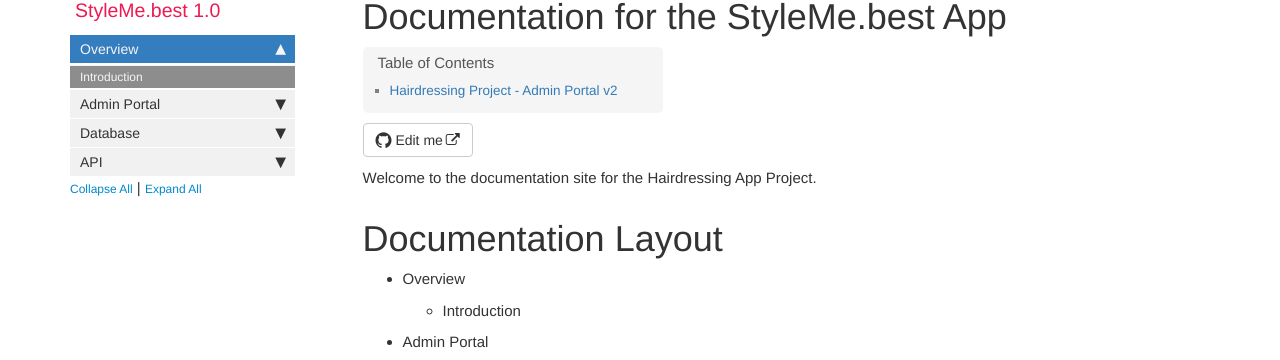
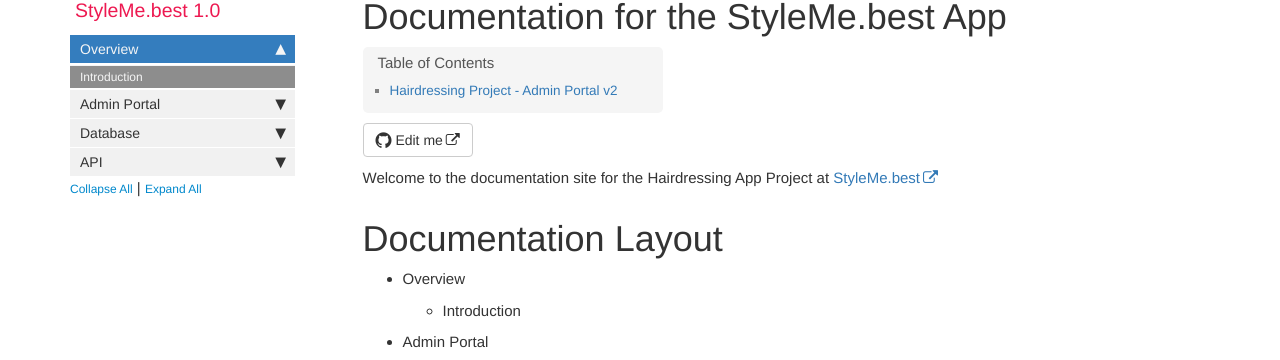
Before and after one commit to HairdressingProject/Documentation, a Jekyll site: the page built from index.md, in a window 1280 px wide. Shown: the part 94-454 px from the top of the page. Built offline with Jekyll 4.4.1, drawn with Linux system fonts in a browser that asks for light colours; comment, search, counter and statistics services are not loaded.

```diff
--- a/index.md
+++ b/index.md
@@ -5,7 +5,7 @@ tags: [getting_started]
 sidebar: mydoc_sidebar
 permalink: index.html
 ---
-Welcome to the documentation site for the Hairdressing App Project.
+Welcome to the documentation site for the Hairdressing App Project at [StyleMe.best](https://styleme.best)
 
 # Documentation Layout
 * Overview
```
